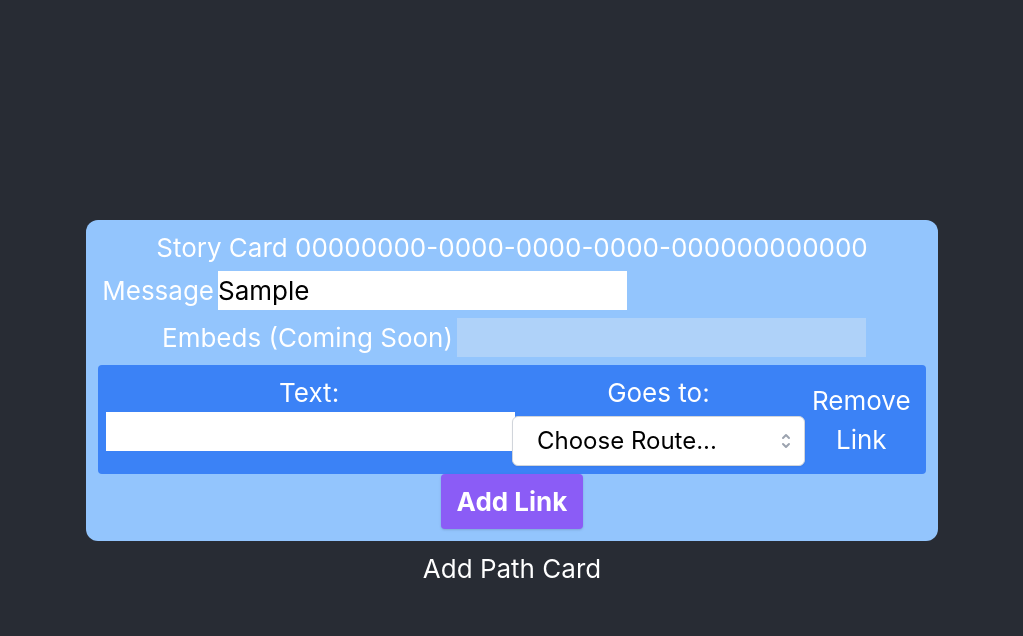
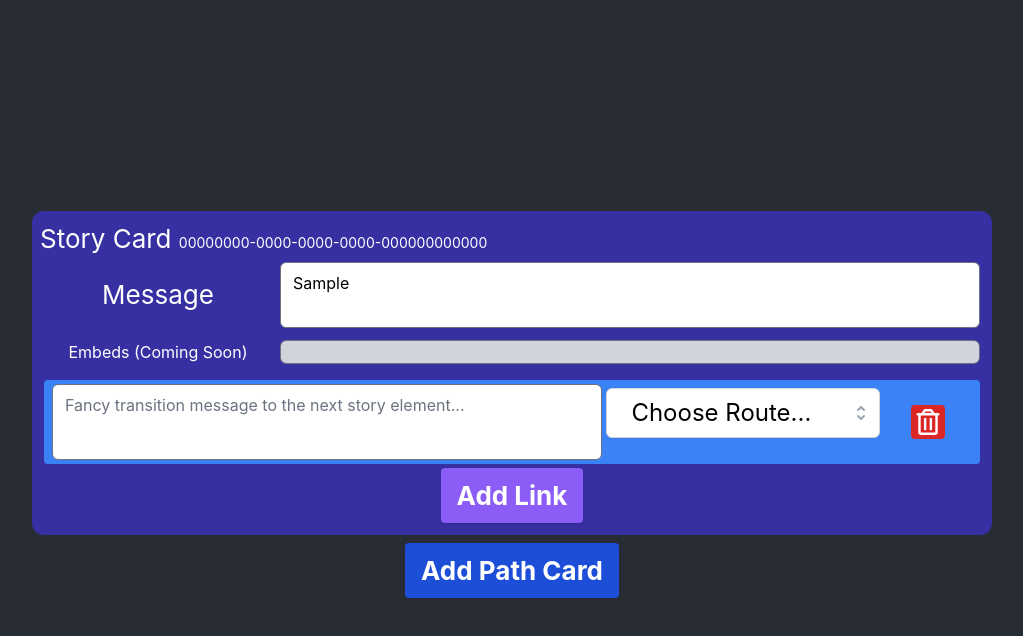
Before and after one commit to ldyken53/adventure-learning-bot, a React (Create React App) app in the folder adventure-workshop/: page /story-builder in a window 1280 px wide. Both pictures are taken after typing "Sample" into the empty fields and a click on the button "Add Link". Shown: the top 636 px of the page, without its empty margins (128-1151 px from the left). Built offline with nearby package versions, Linux system fonts and the light colour scheme.

Commit message:
Clean up story cards a lot more

```diff
--- a/adventure-workshop/package.json
+++ b/adventure-workshop/package.json
@@ -14,6 +14,7 @@
     "react": "^17.0.2",
     "react-bootstrap": "^1.5.2",
     "react-dom": "^17.0.2",
+    "react-icons": "^4.2.0",
     "react-router-dom": "^5.2.0",
     "react-scripts": "4.0.3",
     "uuid": "^8.3.2",
--- a/adventure-workshop/src/StoryBuilder/StoryBuilder.jsx
+++ b/adventure-workshop/src/StoryBuilder/StoryBuilder.jsx
@@ -1,6 +1,7 @@
 import React, { Component, useContext } from "react";
 import { v4 as uuid4 } from "uuid";
 import { Selector } from "../Selector.jsx";
+import { FaRegTrashAlt } from "react-icons/fa";
 // import { Link } from "react-router-dom";
 
 // const STORY_TEMPLATE = {
@@ -57,13 +58,13 @@ class StoryBuilder extends Component {
     const newPaths = { ...this.state.paths };
     newPaths[key] = path;
     console.log(path);
-    console.log(key)
+    console.log(key);
     this.setState({ paths: newPaths });
   };
 
   render() {
     return (
-      <div>
+      <div className="w-3/4">
         <PathCardsContext.Provider value={this.state.paths}>
           {Object.entries(this.state.paths).map(([obj_key, path], i) => (
             <PathCard
@@ -73,10 +74,14 @@ class StoryBuilder extends Component {
               setPath={(path) => {
                 this.updatePath(path, obj_key);
               }}
+              delSelf={() => this.removePath(obj_key)}
             />
           ))}
         </PathCardsContext.Provider>
-        <button onClick={() => this.addPath({ ...PATH_TEMPLATE })}>
+        <button
+          className="shadow bg-blue-700 hover:bg-purple-400 focus:shadow-outline focus:outline-none text-white font-bold py-2 px-4 rounded"
+          onClick={() => this.addPath({ ...PATH_TEMPLATE })}
+        >
           Add Path Card
         </button>
       </div>
@@ -84,21 +89,31 @@ class StoryBuilder extends Component {
   }
 }
 
-const PathCard = ({ obj_key, path, setPath }) => {
+const PathCard = ({ obj_key, path, setPath, delSelf }) => {
   return (
-    <div className="bg-blue-300 p-2 my-2 rounded-xl flex flex-col">
-      <h2>Story Card {obj_key}</h2>
-      <div className="p-1 w-max flex-row">
-        <label className="p-1">Message</label>
-        <input
-          className="text-black"
+    <div className="bg-indigo-800 p-2 my-2 rounded-xl flex flex-col">
+      <div className="flex flex-row justify-between">
+        <h2>
+          Story Card <label className="text-sm">{obj_key}</label>
+        </h2>
+        {obj_key !== START_PATH_CARD_ID ? (
+          <button className="bg-red-600 rounded px-2" onClick={() => delSelf()}>
+            <FaRegTrashAlt />
+          </button>
+        ) : null}
+      </div>
+      <div className="p-1 grid grid-cols-4 gap-2">
+        <label className="p-1 place-self-center">Message</label>
+        <textarea
+          className="text-black resize-none border rounded-md w-full col-span-3 place-self-center"
           value={path.text}
           onChange={(e) => setPath({ ...path, text: e.target.value }, obj_key)}
         />
       </div>
-      <div className="p-1 flex-row">
-        <label className="text-grey p-1">Embeds (Coming Soon)</label>
-        <input
+      <div className="p-1 grid grid-cols-4 gap-2">
+        <label className="text-grey p-1 text-base">Embeds (Coming Soon)</label>
+        <textarea
+          className="text-black h-6 bg-gray-300 resize-none border rounded-md w-full col-span-3 place-self-center"
           disabled
           onChange={(e) =>
             setPath({ ...path, embeds: e.target.value }, obj_key)
@@ -139,20 +154,19 @@ const PathCard = ({ obj_key, path, setPath }) => {
 const PathLink = ({ index, link, setLink, delLink }) => {
   const existingPaths = useContext(PathCardsContext);
   return (
-    <div className="flex flex-row p-2 bg-blue-500 rounded">
-      <div className="flex-column w-1/2">
-        <label>Text:</label>
-        <div className="md:w-auto">
-          <input
-            className="text-black"
+    <div className="grid grid-cols-10 gap-1 px-2 py-1 my-1 bg-blue-500 rounded">
+      <div className="col-span-6 place-self-stretch">
+        <div className="h-full">
+          <textarea
+            placeholder="Fancy transition message to the next story element..."
+            className="text-black resize-none border rounded-md w-full h-full"
             value={link.text}
             onChange={(e) => setLink({ ...link, text: e.target.value })}
           />
         </div>
       </div>
-      <div className="flex-column w-1/2">
-        <label>Goes to:</label>
-        <div className="md:w-auto">
+      <div className="col-span-3">
+        <div className="">
           <Selector
             selected={link.dest === "" ? "Choose Route..." : link.dest}
             options={existingPaths}
@@ -160,7 +174,12 @@ const PathLink = ({ index, link, setLink, delLink }) => {
           />
         </div>
       </div>
-      <button onClick={() => delLink()}>Remove Link</button>
+      <button
+        className="bg-red-600 rounded p-1 place-self-center"
+        onClick={() => delLink()}
+      >
+        <FaRegTrashAlt />
+      </button>
     </div>
   );
 };
```
Also changed, not shown: 1 other file (tests, documents, lock files or other folders).
